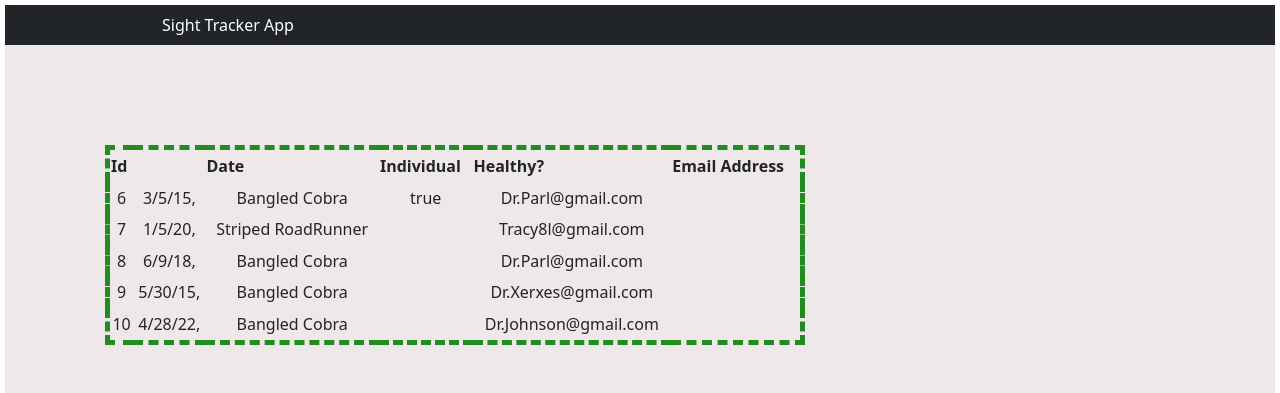
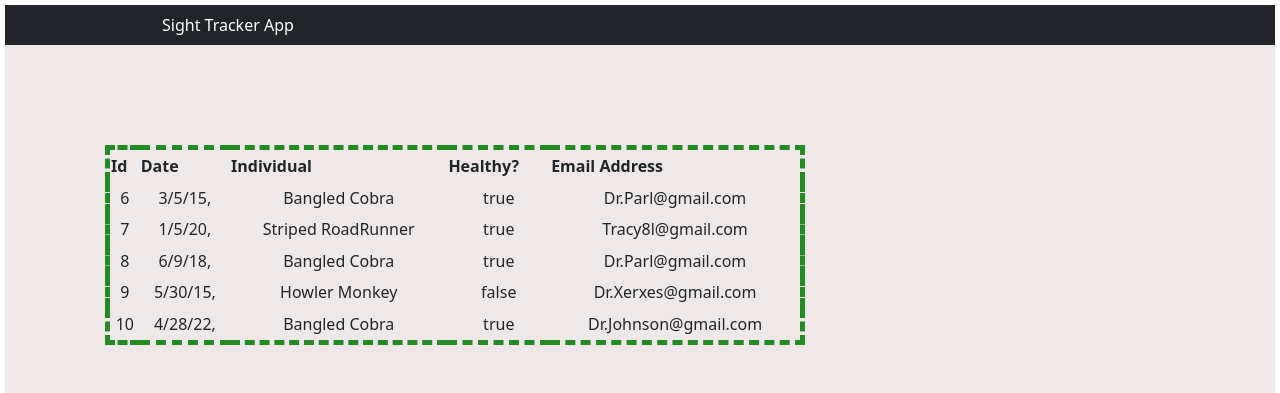
Before and after one commit to Technically-Teta/sightingtracker, a React (Vite) app in the folder client/: page / in a window 1280 px wide. Shown: the top 393 px of the page. Built offline with nearby package versions, Linux system fonts and the light colour scheme; no server answers.

Commit message:
add the sampledata to table

```diff
--- a/client/src/App.css
+++ b/client/src/App.css
@@ -86,11 +86,13 @@
 th {
   border-bottom: 1px solid black;
   margin-bottom: 10px;
+  align-items: center;
 
 }
 
 td {
   text-align: center;
+  align-items: center;
 
 }
 
--- a/client/src/components/table.jsx
+++ b/client/src/components/table.jsx
@@ -1,11 +1,11 @@
 
 
 const sampledata = [
-{ Id: 6, Date: '3/5/15,', Individual: 'Bangled Cobra' , Healthy: 'true', Email: 'Dr.Parl@gmail.com'},
-{ Id: 7, Date: '1/5/20,', Individual: 'Striped RoadRunner' , Healthy: true, Email: 'Tracy8l@gmail.com'},
-{ Id: 8, Date: '6/9/18,', Individual: 'Bangled Cobra' , Healthy: true, Email: 'Dr.Parl@gmail.com'},
-{ Id: 9, Date: '5/30/15,', Individual: 'Bangled Cobra' , Healthy: false, Email: 'Dr.Xerxes@gmail.com'},
-{ Id: 10, Date: '4/28/22,', Individual: 'Bangled Cobra' , Healthy: true, Email: 'Dr.Johnson@gmail.com'}
+{ Id: 6, Date: '3/5/15,', Individual: 'Bangled Cobra' ,     Healthy: 'true',     Email: 'Dr.Parl@gmail.com'},
+{ Id: 7, Date: '1/5/20,', Individual: 'Striped RoadRunner',  Healthy: 'true',    Email: 'Tracy8l@gmail.com'},
+{ Id: 8, Date: '6/9/18,', Individual: 'Bangled Cobra' ,     Healthy: 'true',     Email: 'Dr.Parl@gmail.com'},
+{ Id: 9, Date: '5/30/15,', Individual: 'Howler Monkey' ,    Healthy: 'false',    Email: 'Dr.Xerxes@gmail.com'},
+{ Id: 10, Date: '4/28/22,', Individual: 'Bangled Cobra' ,   Healthy: 'true',     Email: 'Dr.Johnson@gmail.com'}
 
 ]
 
@@ -15,12 +15,9 @@
             <table>
                 <tr className="tr">
                     <th>Id</th>
-                    <br />
                     <th>Date</th>
                     <th>Individual</th>
                     <th>Healthy?</th>
-                    <br />
-
                     <th>Email Address</th>
 
 
```
